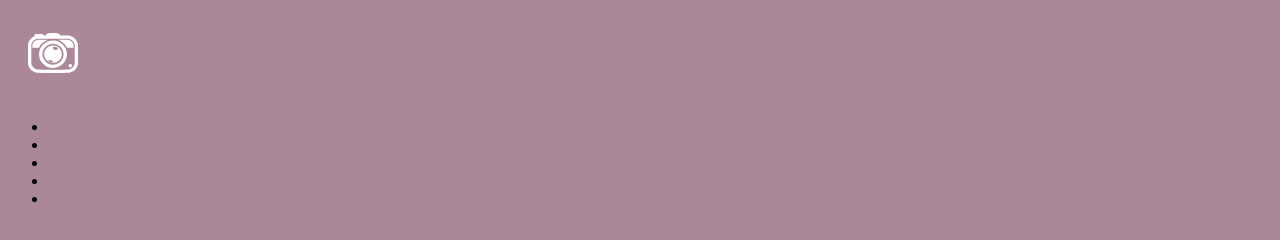
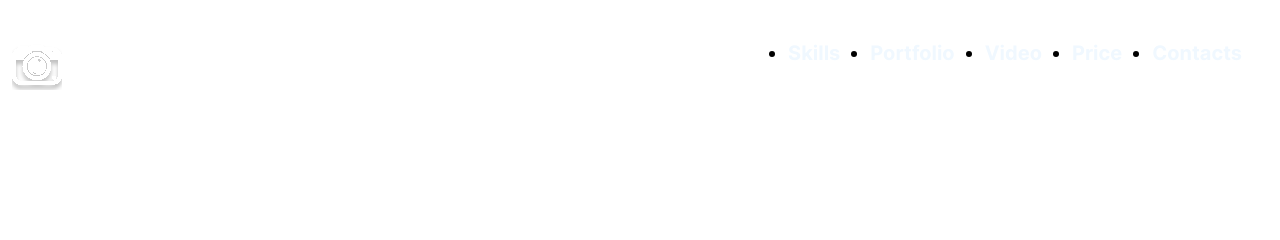
Before and after one commit to Nikiiita2007/portfolio, a plain HTML site: page index.html in a window 1280 px wide. Drawn offline with Linux system fonts and the light colour scheme.

Commit message:
init: fix first lesson

```diff
--- a/css/style.css
+++ b/css/style.css
@@ -1,6 +1,3 @@
-* {
-    background-color: #a89;
-}
 
 .container{
 min-width: 768px;
@@ -34,3 +31,47 @@ html{
 *, *::before, *::after{
     box-sizing: inherit;
 }
+
+.wrapper{
+    max-width: 1440px;
+    margin: 0 auto;
+    position: relative;
+}
+
+body{
+font-family: 'Inter';
+font-style: normal;
+font-size: 20px;
+line-height: 1.2;
+font-weight: normal;
+}
+
+.header_wrapper{
+    display: flex;
+    flex-wrap: wrap;
+    align-items: flex-end;
+    justify-content: space-between;
+}
+.header_list{
+    display: flex;
+    flex-wrap: wrap;
+}
+.header_item{
+    margin-right: 30px;
+}
+.header_link{
+    font-size: 20px;
+    line-height: 50px;
+    color:aliceblue;
+    text-decoration: none;
+}
+
+.header_link:hover, .header_link:focus, .header_link:active{
+    color: #bdae82;
+}
+
+.intro{
+    min-height: 100hv;
+    background: url(../img/svg/bg.jpg) no-repeat center;
+    background-size: cover;
+}
--- a/index.html
+++ b/index.html
@@ -4,25 +4,47 @@
     <meta charset="UTF-8">
     <meta http-equiv="X-UA-Compatible" content="IE=edge">
     <meta name="viewport" content="width=device-width, initial-scale=1.0">
-    <title>Document</title>
+    <title>Alexa Rise</title>
     <link rel="stylesheet" href="css/style.css">
 
 </head>
 <body>
-    <header>
-    <div class="container"></div>
-    <img src="img/logo.svg" alt="camera" class="logo"
-    <nav>
-       <ul>
-        <li><a href="" class="menu-link"></a></li>
-        <li><a href="" class="menu-link"></a></li>
-        <li><a href="" class="menu-link"></a></li>
-        <li><a href="" class="menu-link"></a></li>
-        <li><a href="" class="menu-link"></a></li>
-       </ul>
+    <header class="header">
+    <div class="wrapper">
+        <div class="header_wrapper">
+    <div class="header_logo">
+        <a href="/" class="header_logo-link">
+            <img src="./img/svg/logo.svg" alt="camera" class="header_logo pic">
+        </a>
+    </div>
+    <nav class="header_nav">
+    <ul class="header_list">
+     <li class="header_item">
+         <a href="" class="header_link">Skills</a>
+     </li>
+     <li class="header_item">
+        <a href="" class="header_link">Portfolio</a>
+    </li>
+    <li class="header_item">
+        <a href="" class="header_link">Video</a>
+    </li>
+    <li class="header_item">
+        <a href="" class="header_link">Price</a>
+    </li>
+    <li class="header_item">
+        <a href="" class="header_link">Contacts</a>
+    </li>
+    </ul>
     </nav>
-    <div></div>
+
+
+   </div>
+</div>
     </header>
+<main class="main">
+    <section class="intro">
 
+    </section>
+</main>
 </body>
 </html>
```
Also changed, not shown: img/logo.svg (deleted), img/svg/bg.jpg (added), img/svg/logo.svg (added).
